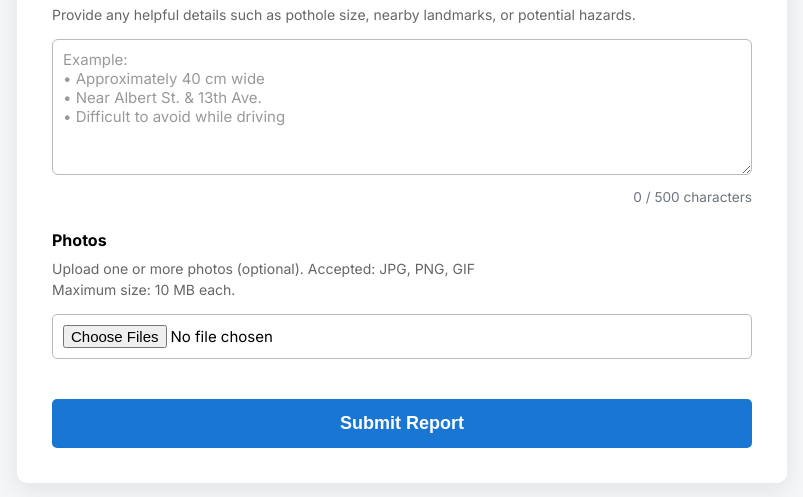
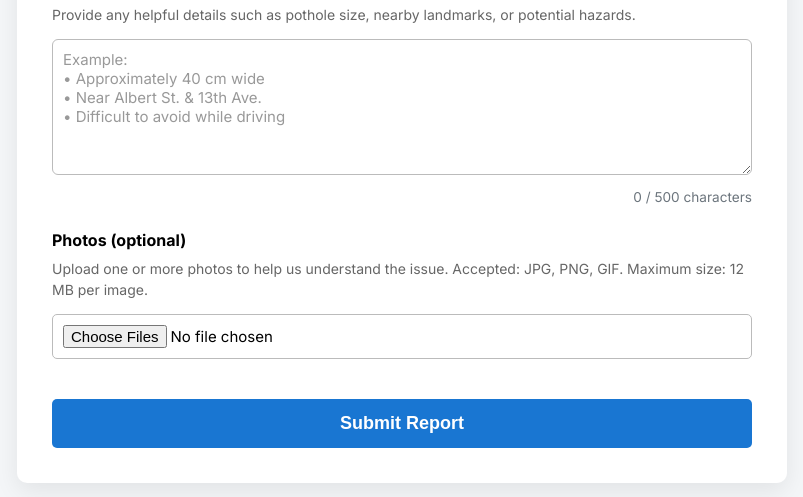
Before and after one commit to marskhld/potholesYQR, a Django app: page /report/ in a window 1280 px wide. Shown: the part 793-1290 px from the top of the page, without its empty margins (238-1041 px from the left). Run offline with Django 5.2, Linux system fonts and the light colour scheme.

Commit message:
Update photo input heading and subheading

```diff
--- a/django_app/reports/templates/reports/submit_report.html
+++ b/django_app/reports/templates/reports/submit_report.html
@@ -91,11 +91,9 @@
 </div>
 
 <div class="form-group">
-  <label for="{{ report_form.photos.id_for_label }}">Photos</label>
+  <label for="{{ report_form.photos.id_for_label }}">Photos (optional)</label>
   <p class="help-text">
-    Upload one or more photos (optional). Accepted: JPG, PNG, GIF
-    <br />
-    Maximum size: 10 MB each.
+    Upload one or more photos to help us understand the issue. Accepted: JPG, PNG, GIF. Maximum size: 12 MB per image.
   </p>
   {{ report_form.photos }} {% if report_form.photos.errors %}
   <div class="error-message">{{ report_form.photos.errors.0 }}</div>
```
